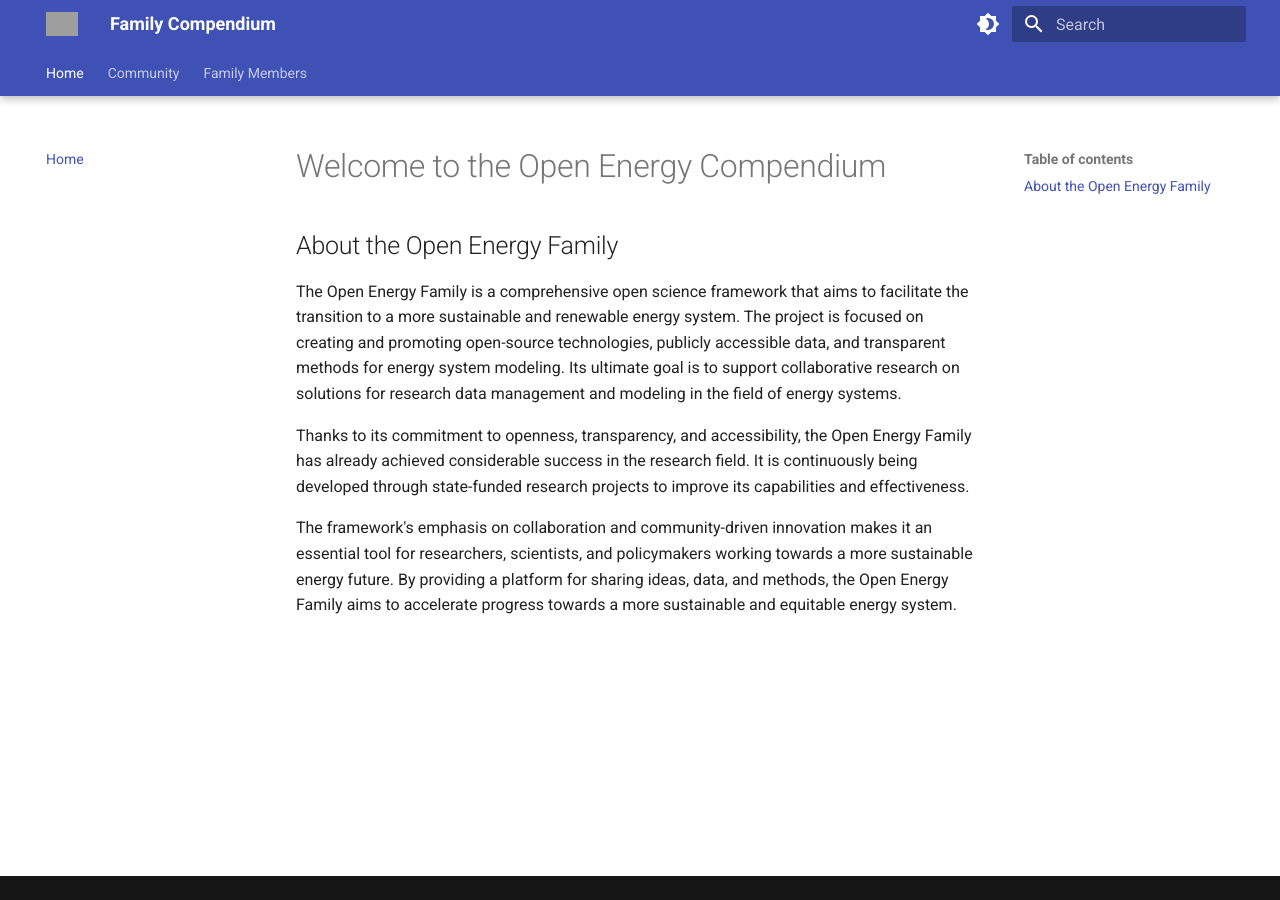
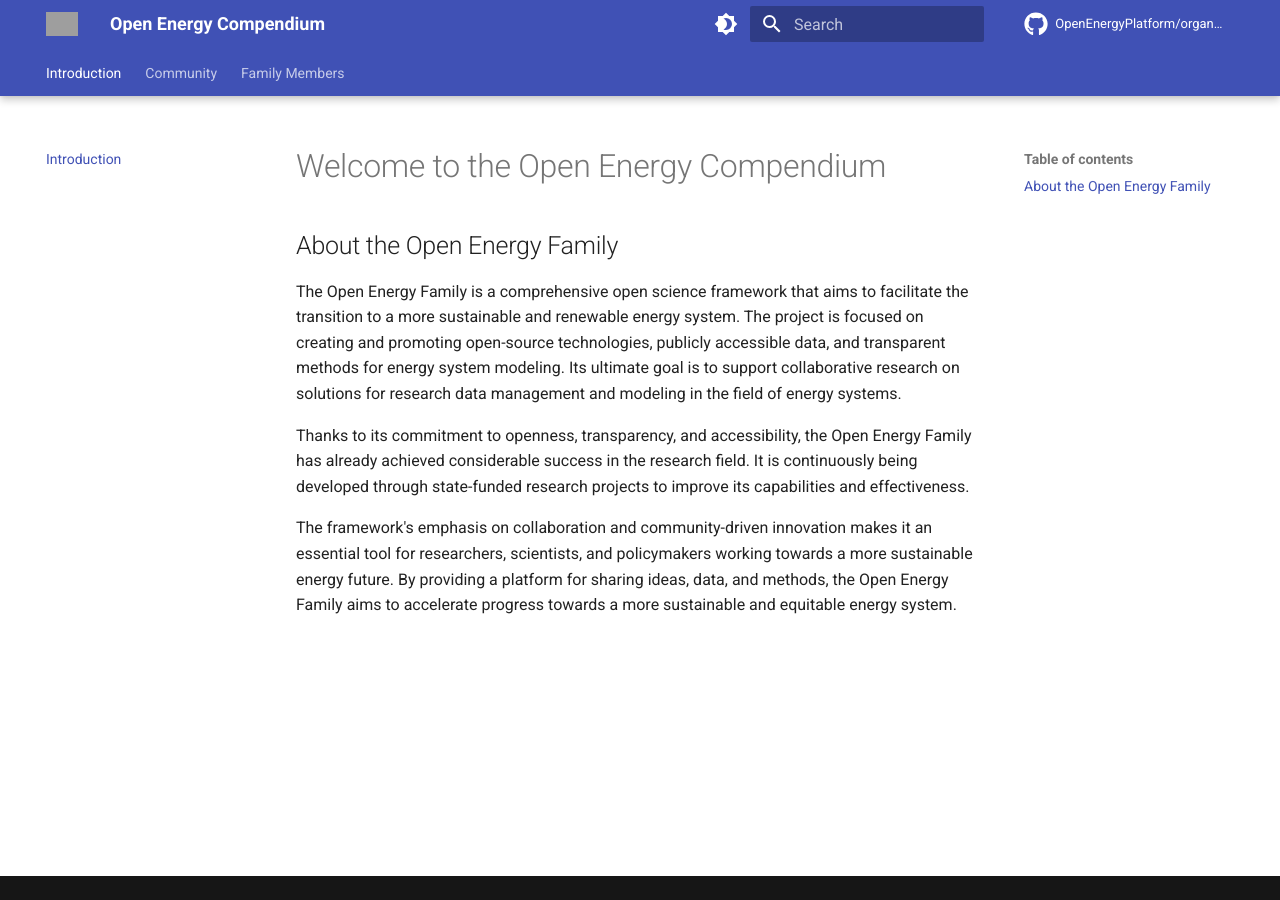
Before and after one commit to OpenEnergyPlatform/organisation, an MkDocs documentation site: the page built from compendium/index.md, in a window 1280 px wide. Built offline with MkDocs 1.6.1 and Material for MkDocs 9.7.7, drawn with Linux system fonts in a browser that asks for light colours; comment, search, counter and statistics services are not loaded; grey boxes are pictures that could not be loaded.

Commit message:
Update home #52

```diff
--- a/mkdocs.yml
+++ b/mkdocs.yml
@@ -1,13 +1,17 @@
 # Project
-site_name: Family Compendium
+site_name: Open Energy Compendium
 site_url:
 site_description: A collection of information and documentation for the Open Energy Family
+
+# Repository
+repo_name: OpenEnergyPlatform/organisation
+repo_url: https://github.com/OpenEnergyPlatform/organisation
 docs_dir: 'compendium'
 
 # Configuration
 theme:
   name: material
-  logo: img/OpenEnergyFamily_Logo_OpenEnergyFamily_icon.png
+  logo: img/OpenEnergyFamily_Logo_OpenEnergyFamily_white_simple.png
   palette:
     # Palette toggle for dark mode
     - scheme: default
@@ -42,13 +46,14 @@ markdown_extensions:
 # Customization
 extra:
   generator: false
+  homepage: https://openenergy-platform.org/
 
 extra_css:
   - css/extra.css
 
 # Navigation
 nav:
-  - Home: index.md
+  - Introduction: index.md
   - Community:
     - Overview: family_community/index.md
     - Collaborative Development: family_community/collaborative_development.md
```
